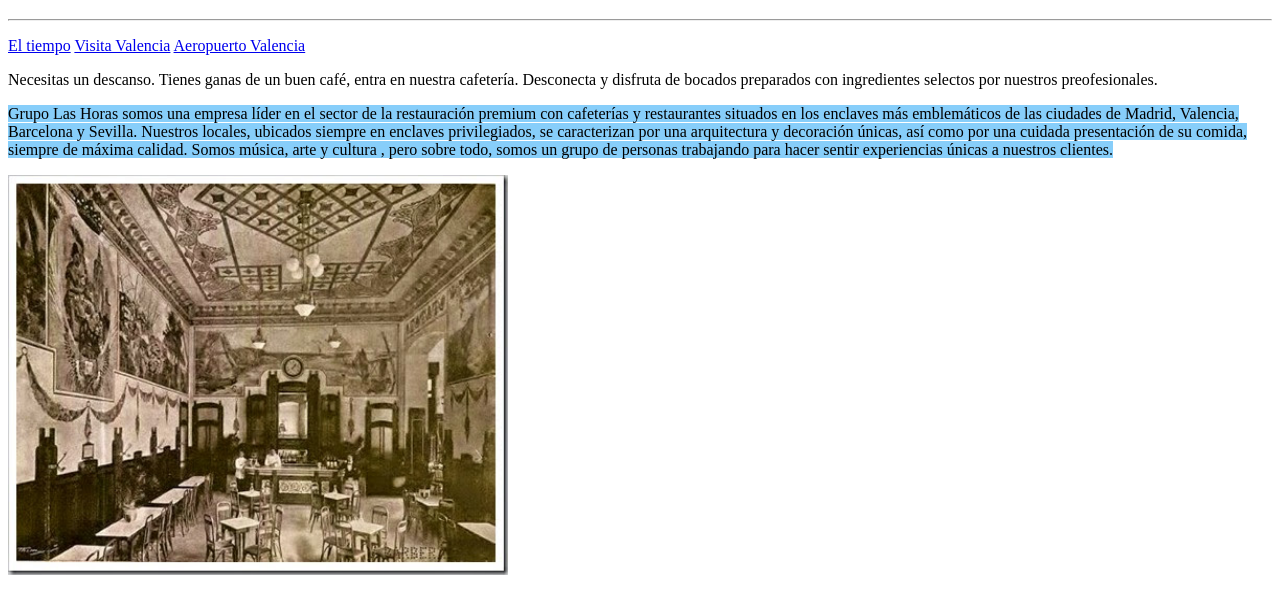
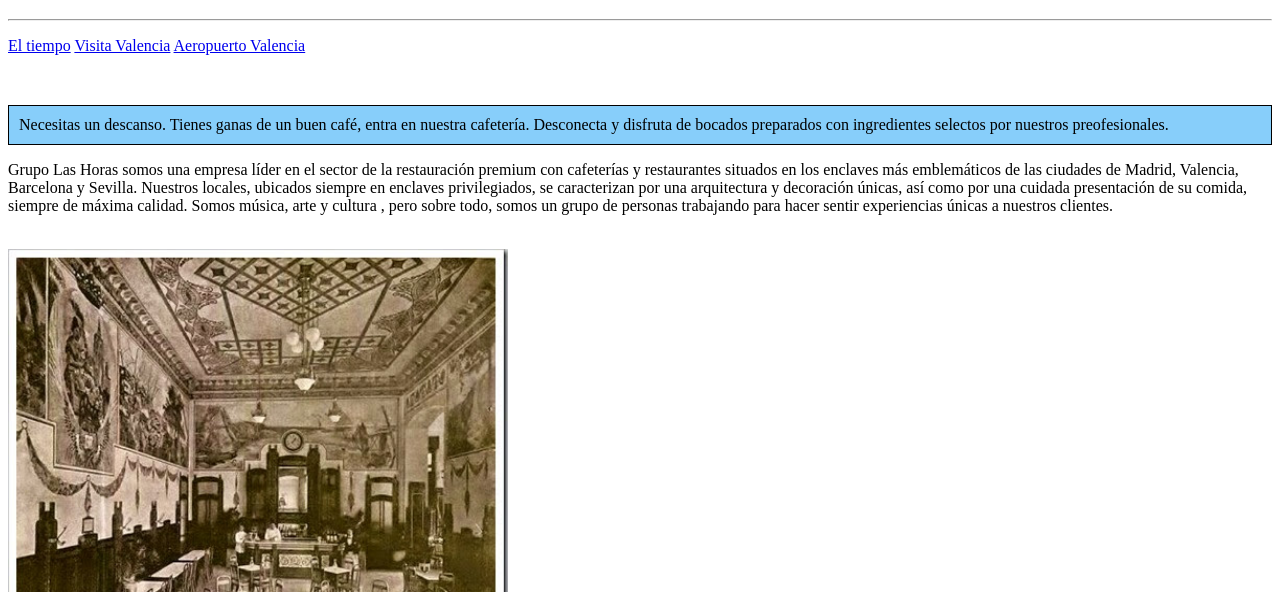
Before and after one commit to luisgimenoh/Practica-1.9_Bloques, a plain HTML site: page index.html in a window 1280 px wide. Shown: the part 61-653 px from the top of the page. Drawn offline with Linux system fonts and the light colour scheme.

Commit message:
Práctica 1.9 Café Las Horas - Versión 3

```diff
--- a/index.html
+++ b/index.html
@@ -8,9 +8,10 @@
 </head>
 
 <style>
-    span.cuadro_azul{
+    div.cuadro_azul{
         background-color:lightskyblue;
-
+        border: 0.5px solid black;
+        padding: 10px;
     }
 </style>
 <body>
@@ -24,20 +25,28 @@
     </nav>
 
     <main>
-        <p>Necesitas un descanso. Tienes ganas de un buen café, entra en nuestra cafetería.
-        Desconecta y disfruta de bocados preparados con ingredientes selectos por nuestros
-        preofesionales.</p>
+
+        <br>
+        <p>
+            <div class="cuadro_azul">
+                Necesitas un descanso. Tienes ganas de un buen café, entra en nuestra cafetería.
+                Desconecta y disfruta de bocados preparados con ingredientes selectos por nuestros
+                preofesionales.
+            </div>
+
+        </p>
 
         <p>
-            <span class="cuadro_azul">Grupo Las Horas somos una empresa líder en el sector de la restauración premium
+            Grupo Las Horas somos una empresa líder en el sector de la restauración premium
             con cafeterías y restaurantes situados en los enclaves más emblemáticos de las ciudades
             de Madrid, Valencia, Barcelona y Sevilla. Nuestros locales, ubicados siempre en enclaves
             privilegiados, se caracterizan por una arquitectura y decoración únicas, así como por una
             cuidada presentación de su comida, siempre de máxima calidad. Somos música, arte y cultura
             , pero sobre todo, somos un grupo de personas trabajando para hacer sentir experiencias únicas
             a nuestros clientes.
-            </span>
         </p>
+
+        <br>
 
         <img src="img/cafe1.jpg" alt="imagen-cafeteria" width="500px" height="400px">
         <p>Cafetería Las Horas 1940</p>
```
